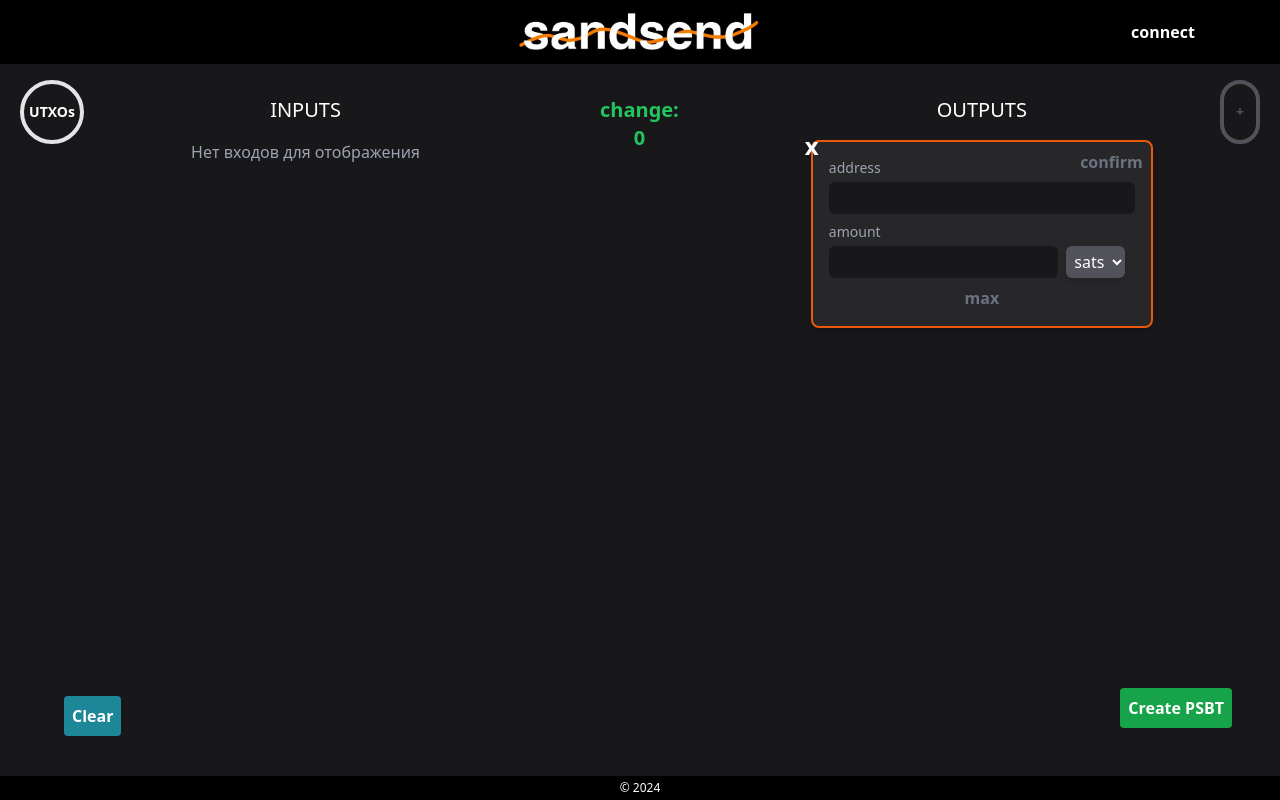
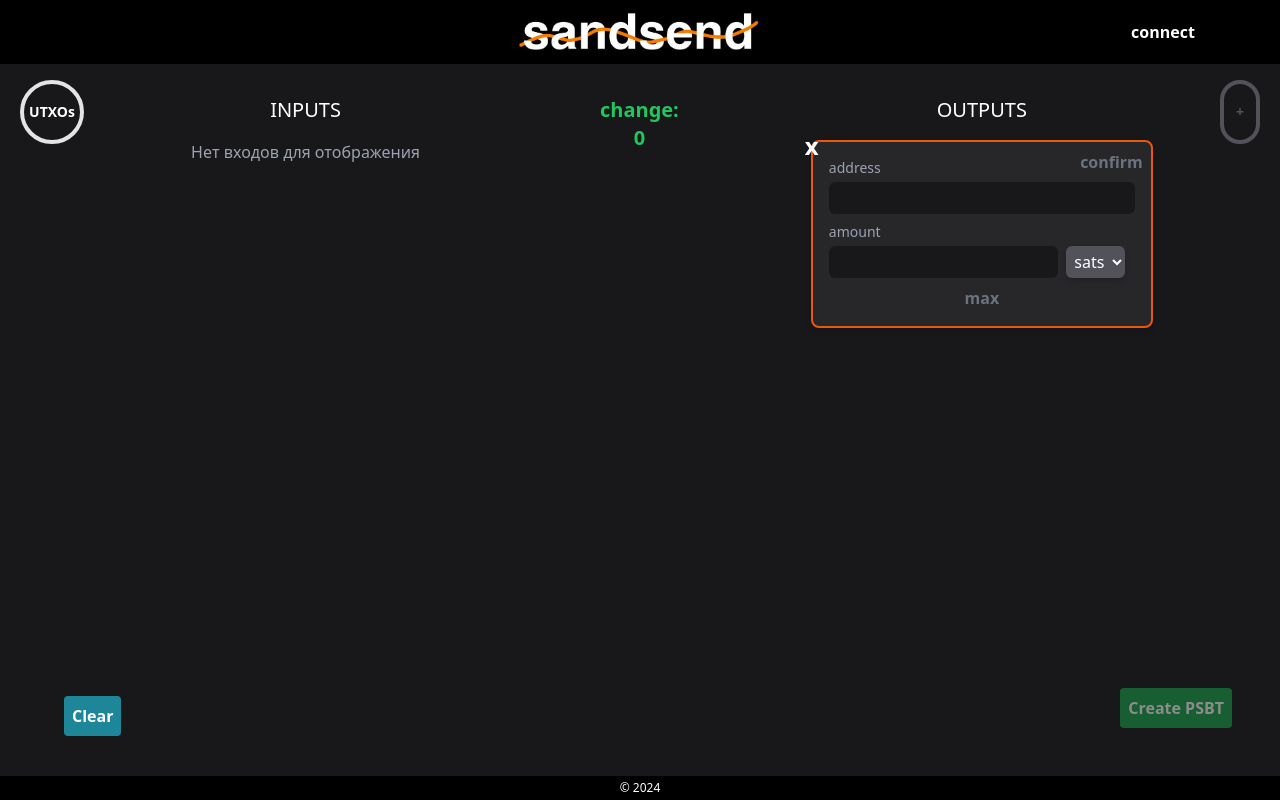
Before and after one commit to Misha-btc/sandsend, a React (Create React App) app: page / in a window 1280 px wide. Built offline with nearby package versions, Linux system fonts and the light colour scheme.

Commit message:
Enhance output element functionality and improve user experience

```diff
--- a/src/Components/AddRecipient.js
+++ b/src/Components/AddRecipient.js
@@ -16,6 +16,7 @@
       setButtonColor('border-zinc-600 text-zinc-600'); // Цвет кнопки при редактировании
     } else if (outputs.length > 0 && !outputs[outputs.length - 1].amount && !outputs[outputs.length - 1].address) {
       setButtonColor('border-zinc-600 text-zinc-600'); // Цвет кнопки, если последний вывод пустой
+      setEdit(true);
     } else {
       setButtonColor('border-zinc-200 text-white'); // Цвет кнопки по умолчанию
     }
@@ -28,6 +29,7 @@
       return;
     } else {
       createEmptyOutput(true);
+      setEdit(true);
     }
   };
 
--- a/src/Components/TransactionCanvas/CreateTransaction.js
+++ b/src/Components/TransactionCanvas/CreateTransaction.js
@@ -6,7 +6,7 @@
 
 const CreateTransaction = () => {
 
-  const { input, outputs } = useTransaction();
+  const { input, outputs, edit } = useTransaction();
   const { createPSBT } = useCreatePSBT();
   const signPSBT = useSignPSBT();
   const [psbt, setPsbt] = useState(null);
@@ -56,6 +56,7 @@
         title='Create PSBT'
         className='font-bold fixed w-38 m-8 p-1 text-white text-center rounded text-white bg-green-600 p-2 bottom-10 right-4 hover:bg-green-500 z-20'
         onClick={handleCreateTransaction}
+        disabled={edit}
       />
     )}
     {psbt && !signedPsbt && !txid && (
```
